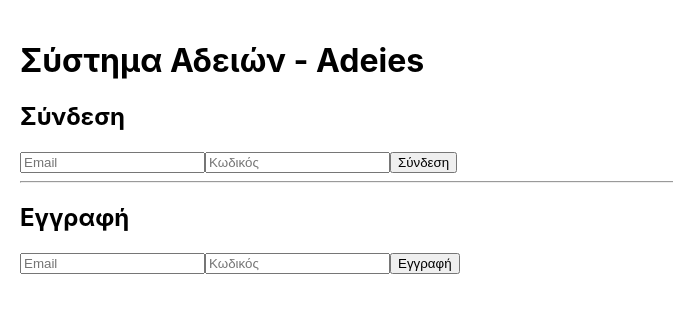
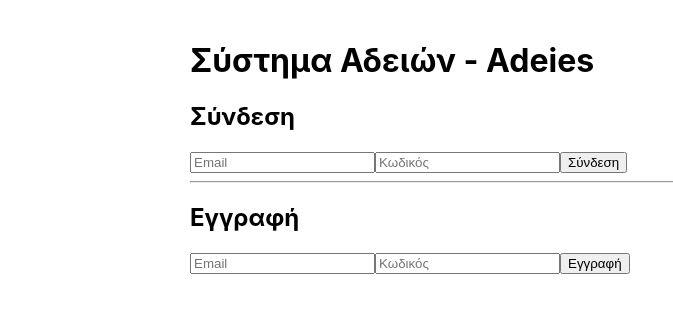
Before and after one commit to ambunow/adeies, a React (Create React App) app: page / in a window 1280 px wide. Shown: the top 312 px of the page, without its empty margins (0-673 px from the left). Built offline with nearby package versions, Linux system fonts and the light colour scheme; no server answers.

Commit message:
Update App.js

```diff
--- a/src/App.js
+++ b/src/App.js
@@ -1,8 +1,10 @@
+// src/App.js
 import React, { useState, useEffect } from "react";
 import { getAuth, onAuthStateChanged, signOut } from "firebase/auth";
 import app from "./firebaseConfig";
 import Login from "./auth/Login";
 import Register from "./auth/Register";
+import LeaveRequestForm from "./leave/LeaveRequestForm";
 
 export default function App() {
   const auth = getAuth(app);
@@ -19,8 +21,10 @@ export default function App() {
     await signOut(auth);
   };
 
+  const container = { padding: 20, maxWidth: 900, margin: "0 auto" };
+
   return (
-    <div style={{ padding: "20px" }}>
+    <div style={container}>
       {!user ? (
         <>
           <h1>Σύστημα Αδειών - Adeies</h1>
@@ -30,8 +34,13 @@ export default function App() {
         </>
       ) : (
         <>
-          <h1>Καλώς ήρθες, {user.email}</h1>
-          <button onClick={handleLogout}>Αποσύνδεση</button>
+          <div style={{ display: "flex", justifyContent: "space-between", alignItems: "center" }}>
+            <h1>Καλώς ήρθες, {user.email}</h1>
+            <button onClick={handleLogout}>Αποσύνδεση</button>
+          </div>
+
+          {/* Φόρμα Αίτησης Άδειας */}
+          <LeaveRequestForm user={user} />
         </>
       )}
     </div>
```
